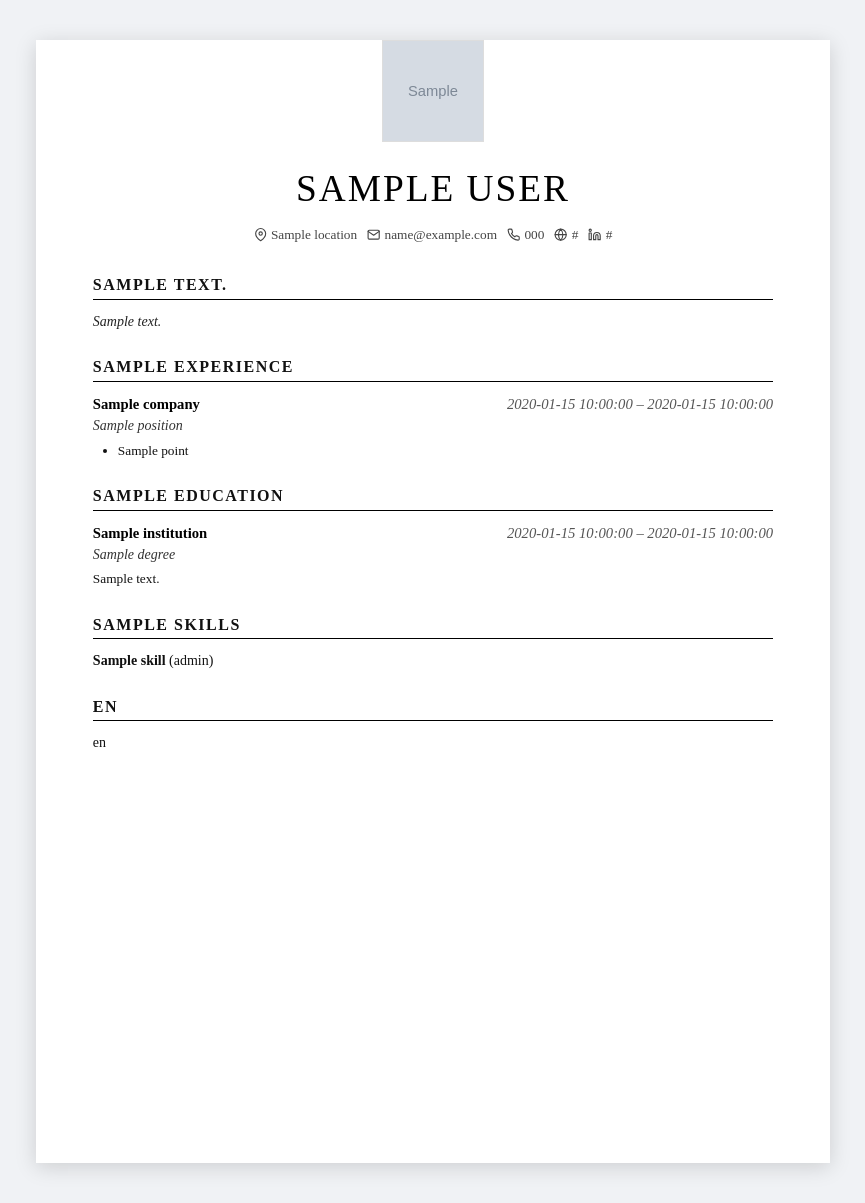
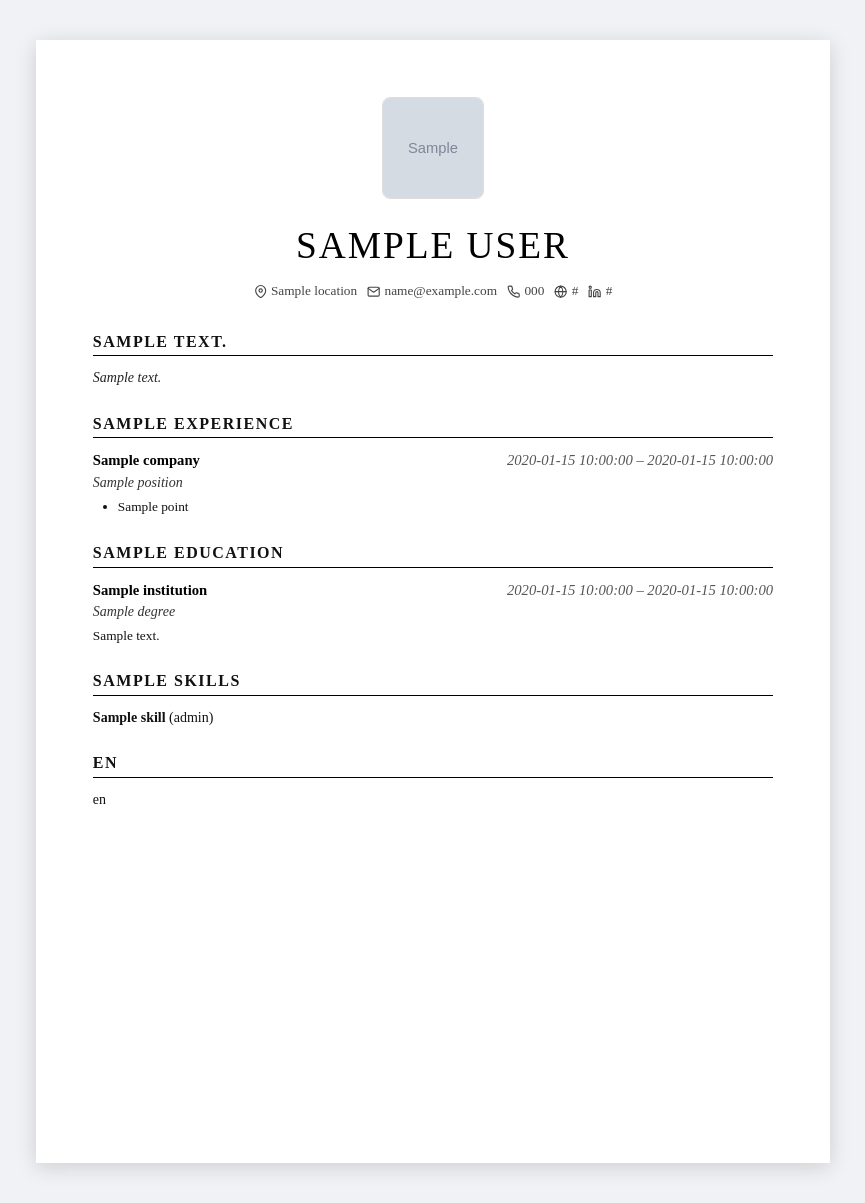
Before and after one commit to jadolg/MakeMyCV, a FastAPI app: template app/templates/template2.html in a window 1280 px wide. Shown: the whole page, without its empty margins (207-1072 px from the left). Run offline with FastAPI, Linux system fonts and the light colour scheme; the template is opened without the code that fills it: most values are stand-ins (such as "Sample title", 1, 10 or a date in 2020); grey boxes marked "Sample" are stand-in pictures.

Commit message:
Refined template2.html styling:
- Removed first-page-specific margin rule.
- Added border-radius to image styles.
- Simplified container padding definition.

```diff
--- a/app/templates/template2.html
+++ b/app/templates/template2.html
@@ -6,9 +6,6 @@
     <style>
         @page {
             margin: 1.5cm;
-        }
-        @page :first {
-            margin-top: 0;
         }
         body {
             font-family: 'Liberation Serif', Georgia, 'Times New Roman', serif;
@@ -51,6 +48,7 @@
             width: 100px;
             height: 100px;
             object-fit: cover;
+            border-radius: 8px;
             border: 1px solid #ddd;
             margin-bottom: 15px;
             display: inline-block;
@@ -124,7 +122,7 @@
                 background-color: white;
                 box-shadow: 0 4px 20px rgba(0,0,0,0.15);
                 box-sizing: border-box;
-                padding: 0 1.5cm 1.5cm 1.5cm;
+                padding: 1.5cm;
             }
         }
     </style>
```
